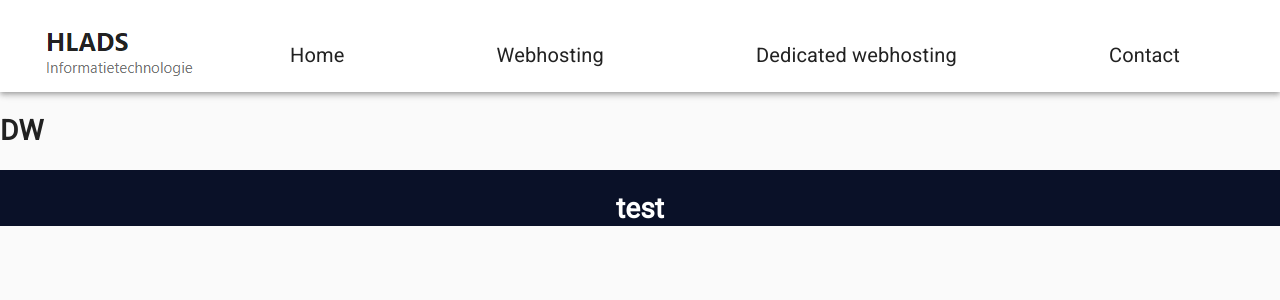
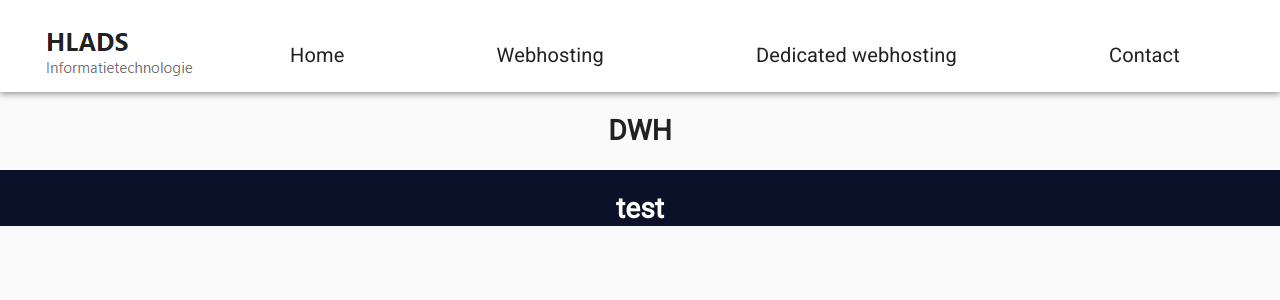
Before and after one commit to kaijehenstra/HLADS-Web, a React (Create React App) app: page /dedicatedwebhosting in a window 1280 px wide. Shown: the top 300 px of the page. Built offline with nearby package versions, Linux system fonts and the light colour scheme.

Commit message:
add some info to pages

```diff
--- a/src/components/Contact.jsx
+++ b/src/components/Contact.jsx
@@ -1,9 +1,22 @@
-import React from 'react';
+import React from 'react'
+import {Typography} from '@material-ui/core'
+import {makeStyles} from '@material-ui/core/styles'
+
+const styles = makeStyles({
+    wrapper: {
+       display: "flex",
+       flexDirection: "column",
+       alignItems: "center",
+       padding: "0 5rem 0 5rem"
+    },
+})
 
 function Contact() {
+    const classes = styles();
+
     return (
-        <div>
-            <h1>contact</h1>
+        <div className={classes.wrapper}>
+            <h1>Contact</h1>
         </div>
     )
 }
--- a/src/components/DedicatedWebhosting.jsx
+++ b/src/components/DedicatedWebhosting.jsx
@@ -1,11 +1,24 @@
 import React from 'react'
+import {Typography} from '@material-ui/core'
+import {makeStyles} from '@material-ui/core/styles'
 
-function DedicatedWebhosting() {
+const styles = makeStyles({
+    wrapper: {
+       display: "flex",
+       flexDirection: "column",
+       alignItems: "center",
+       padding: "0 5rem 0 5rem"
+    },
+})
+
+function dedicatedWebhosting() {
+    const classes = styles();
+
     return (
-        <div>
-            <h1>DW</h1>
+        <div className={classes.wrapper}>
+            <h1>DWH</h1>
         </div>
     )
 }
 
-export default DedicatedWebhosting
+export default dedicatedWebhosting
--- a/src/components/Home.jsx
+++ b/src/components/Home.jsx
@@ -16,7 +16,7 @@ function Home() {
 
     return (
         <div className={classes.wrapper}>
-            <Typography className={classes.item} variant="h1">Home</Typography>
+            <h1>test</h1>
         </div>
     )
 }
--- a/src/components/Webhosting.jsx
+++ b/src/components/Webhosting.jsx
@@ -1,8 +1,21 @@
-import React from 'react';
+import React from 'react'
+import {Typography} from '@material-ui/core'
+import {makeStyles} from '@material-ui/core/styles'
+
+const styles = makeStyles({
+    wrapper: {
+       display: "flex",
+       flexDirection: "column",
+       alignItems: "center",
+       padding: "0 5rem 0 5rem"
+    },
+})
 
 function Webhosting() {
+    const classes = styles();
+
     return (
-        <div>
+        <div className={classes.wrapper}>
             <h1>wh</h1>
         </div>
     )
```
